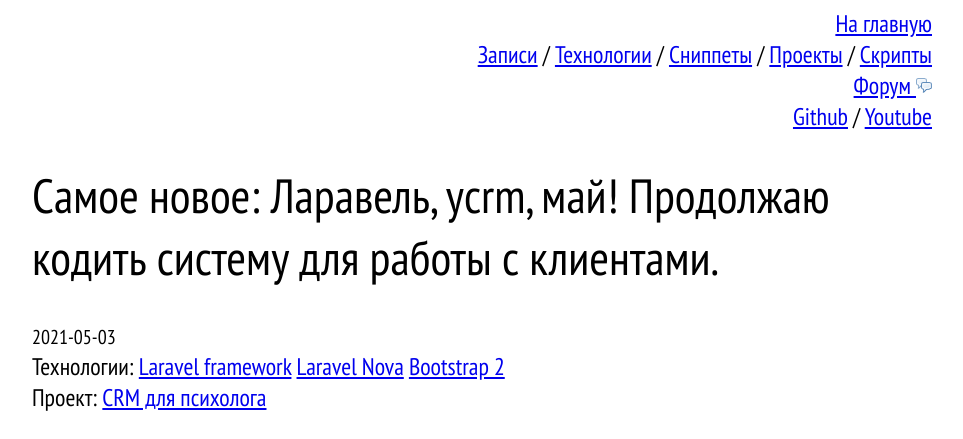
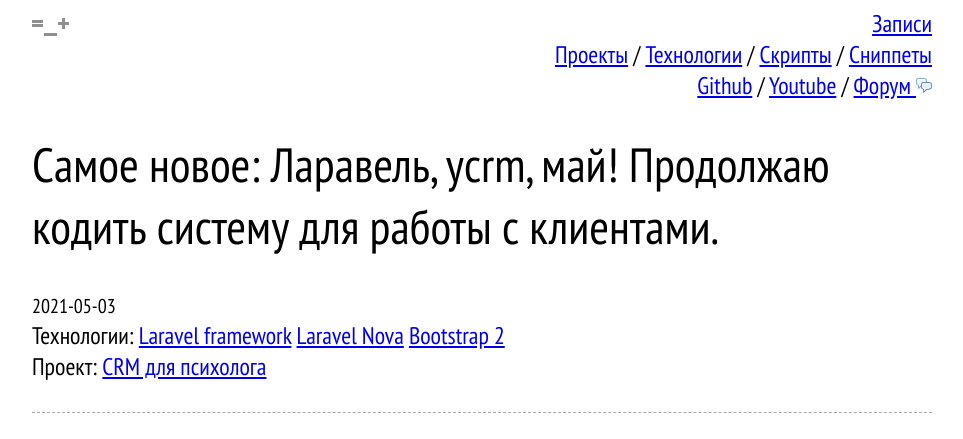
Before and after one commit to Bubujka/bubujka.org, a Jekyll site: the page built from index.html, in a window 1280 px wide, cut to the strip 0-439 px from the top of the page. Shown: the whole strip, without its empty margins (158-1121 px from the left). Built offline with Jekyll 4.4.1, drawn with Linux system fonts in a browser that asks for light colours; nearby versions of some CDN libraries; some of the changed text lies outside the part shown.

Commit message:
Добавил лого и поправил меню

```diff
--- a/_includes/menu.html
+++ b/_includes/menu.html
@@ -1,17 +1,12 @@
-<a href="/">На главную</a>
+<a href="/#posts">Записи</a>
 <br>
-
-<a href="/#posts">Записи</a> /
+<a href="/#projects">Проекты</a> /
 <a href="/#tech">Технологии</a> /
-<a href="/#snippets">Сниппеты</a> /
-<a href="/#projects">Проекты</a> /
-<a href="/#bin">Скрипты</a>
+<a href="/#bin">Скрипты</a> /
+<a href="/#snippets">Сниппеты</a>
 <br>
-
-<a href="https://forum.bubujka.org">Форум <img src='/images/ico/comments.png'></a>
-
-<br>
-
 <a href="https://github.com/bubujka">Github</a>
 /
 <a href="https://y.bubujka.org">Youtube</a>
+/
+<a href="https://forum.bubujka.org">Форум <img src='/images/ico/comments.png'></a>
--- a/_layouts/default.html
+++ b/_layouts/default.html
@@ -10,6 +10,9 @@
 <body>
 <div class="site">
   <div class="title">
+    <a href="/">
+      <img class='logo' src="/images/bu_logo.png">
+    </a>
     {% include menu.html %}
   </div>
 
--- a/css/screen.css
+++ b/css/screen.css
@@ -20,7 +20,14 @@
 }
 
 .title{
+  position: relative;
   text-align: right;
+}
+
+.logo{
+  position: absolute;
+  left: 0px;
+  top: 0px;
 }
 
 #post img{
```
Also changed, not shown: _prj/bubujka.org.md (+1 -1 lines), images/bu_logo.png (added).
